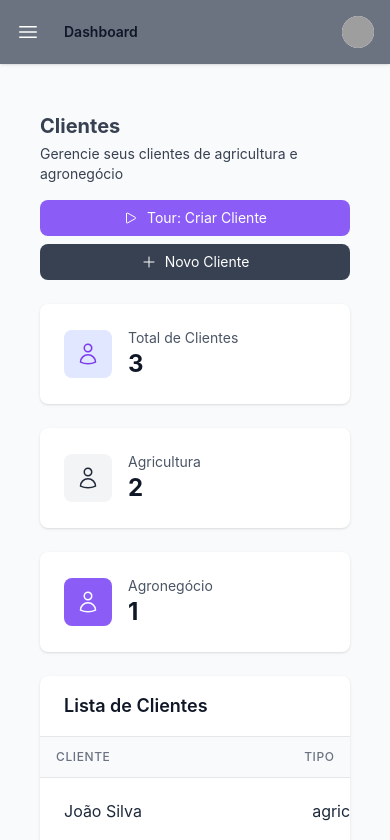
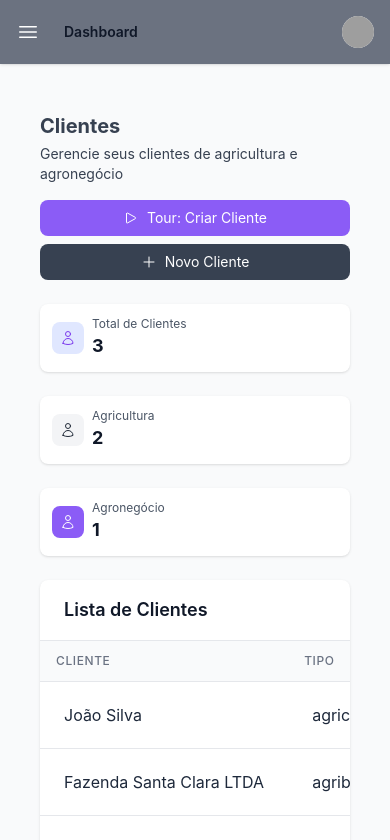
Before and after one commit to Jvctor/chatbot-tour, a React (Vite) app: page /clients in a window 390 px wide. Shown: the top 840 px of the page. Built offline with nearby package versions, Linux system fonts and the light colour scheme; grey boxes are pictures that could not be loaded.

Commit message:
refactor: deixando componenrte statCard mais responsivo

```diff
--- a/src/components/StatCard.tsx
+++ b/src/components/StatCard.tsx
@@ -20,14 +20,14 @@ const StatCard: React.FC<StatCardProps> = ({
 }) => {
   const displayValue = isCurrency && typeof value === 'number' ? formatCurrency(value) : value;
   return (
-    <div className="bg-white p-6 rounded-lg shadow">
+    <div className="bg-white p-3 sm:p-4 md:p-6 rounded-lg shadow hover:shadow-md transition-shadow">
       <div className="flex items-center">
-        <div className={`p-3 ${iconBgColor} rounded-lg`}>
-          <Icon className={`w-6 h-6 ${iconColor}`} />
+        <div className={`p-2 sm:p-2.5 md:p-3 ${iconBgColor} rounded-lg flex-shrink-0`}>
+          <Icon className={`w-4 h-4 sm:w-5 sm:h-5 md:w-6 md:h-6 ${iconColor}`} />
         </div>
-        <div className="ml-4">
-          <p className="text-sm text-gray-600">{title}</p>
-          <p className="text-2xl font-bold text-gray-900">{displayValue}</p>
+        <div className="ml-2 sm:ml-3 md:ml-4 min-w-0 flex-1">
+          <p className="text-xs sm:text-sm text-gray-600 truncate">{title}</p>
+          <p className="text-lg sm:text-xl md:text-2xl font-bold text-gray-900 break-words">{displayValue}</p>
         </div>
       </div>
     </div>
--- a/src/data/mockData.tsx
+++ b/src/data/mockData.tsx
@@ -43,7 +43,7 @@ export const mockOperations: OperationData[] = [
     clientName: 'Fazenda Santa Clara LTDA',
     type: 'Investimento Rural',
     amount: 250000,
-    status: 'analyzing',
+    status: 'approved',
     createdAt: new Date('2024-02-15'),
   },
   {
--- a/src/pages/operations/Operations.tsx
+++ b/src/pages/operations/Operations.tsx
@@ -38,7 +38,7 @@ const Operations: React.FC = () => {
           }
         ]}
       />
-      <div className="grid grid-cols-1 md:grid-cols-3 gap-6 mb-6">
+      <div className="grid grid-cols-1 sm:grid-cols-2 lg:grid-cols-4 gap-3 sm:gap-4 md:gap-6 mb-6">
         <StatCard
           title="Total"
           value={mockOperations.length}
```
